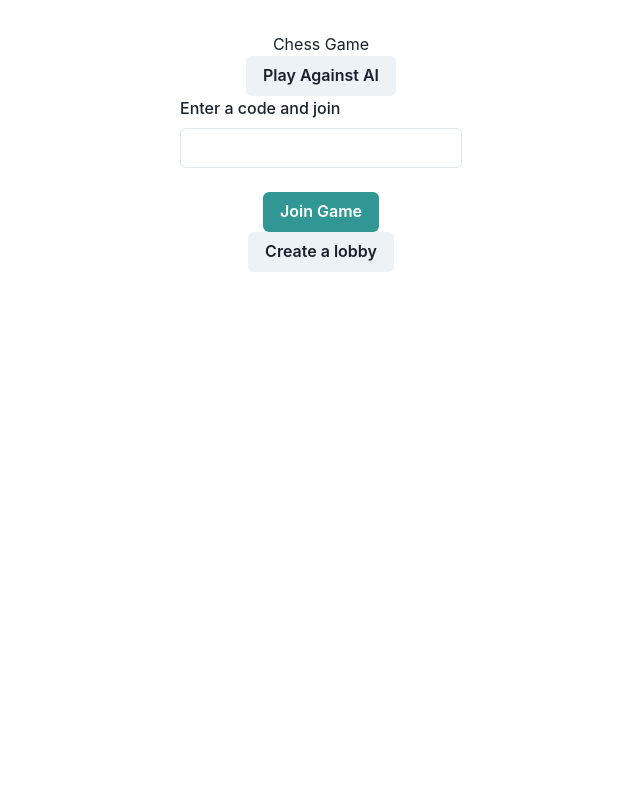
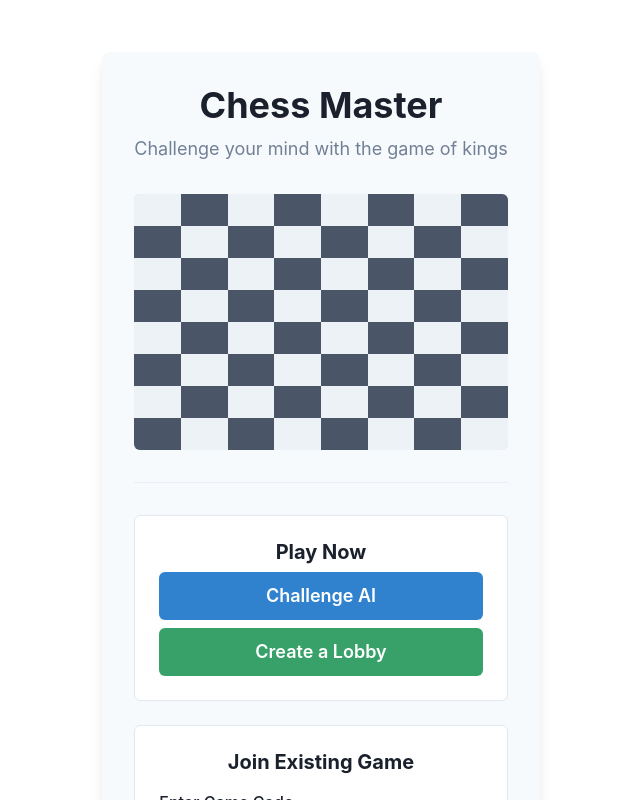
Before and after one commit to Alucardigan/chess_app, a React (Vite) app: page / in a window 1280 px wide. Shown: the top 800 px of the page, without its empty margins (319-959 px from the left). Built offline with nearby package versions, Linux system fonts and the light colour scheme.

Commit message:
Better looking landing page

```diff
--- a/src/Pages/LandingPage.tsx
+++ b/src/Pages/LandingPage.tsx
@@ -1,4 +1,4 @@
-import { Button, FormControl, FormHelperText, FormLabel, Input } from "@chakra-ui/react";
+import { Box, Button, Container, Divider, FormControl, FormHelperText, FormLabel, Heading, Input, VStack,Text, useColorModeValue } from "@chakra-ui/react";
 import { join } from "path";
 
 import { useState } from "react";
@@ -37,7 +37,7 @@ function LandingPage(){
     const data = await response.json()
     const gameID = data.gameID
     const userID = data.userID
-    localStorage.setItem("chessGameUserID",userID)
+    sessionStorage.setItem("chessGameUserID",userID)
     console.log(`/game/${gameID}`,data)
     navigator(`/game/${gameID}`)
   }
@@ -59,7 +59,7 @@ function LandingPage(){
     const data = await response.json()
     const gameID = data.gameID
     const userID = data.userID
-    localStorage.setItem("chessGameUserID",userID)
+    sessionStorage.setItem("chessGameUserID",userID)
     console.log(`/game/${gameID}`,data)
     navigator(`/game/${gameID}`)
   }
@@ -84,30 +84,126 @@ function LandingPage(){
       </div>
     );
   }
+  const bgColor = useColorModeValue('gray.50', 'gray.900');
+  const cardBg = useColorModeValue('white', 'gray.800');
+  const borderColor = useColorModeValue('gray.200', 'gray.700');
 
   return (
-    <div id="LandingPage">
-      Chess Game
-      <div id="joinCard"><Button onClick={async () =>{createGame("AI")}}>Play Against AI </Button></div>
-      <label>{joinCode}</label>
-      <div id="joinCard">
+    <Container maxW="container.md" p={5}>
+      <VStack
+        spacing={8}
+        align="center"
+        bg={bgColor}
+        borderRadius="lg"
+        p={8}
+        boxShadow="lg"
+      >
+        <VStack spacing={2}>
+          <Heading size="xl">Chess Master</Heading>
+          <Text fontSize="lg" color="gray.500">Challenge your mind with the game of kings</Text>
+        </VStack>
+
+        <Box
+          w="full"
+          h="64"
+          bg="gray.200"
+          borderRadius="md"
+          overflow="hidden"
+          position="relative"
+        >
+          {/* Chess board illustration */}
+          <Box
+            position="absolute"
+            top="0"
+            left="0"
+            right="0"
+            bottom="0"
+            bg="gray.300"
+            display="grid"
+            gridTemplateColumns="repeat(8, 1fr)"
+            gridTemplateRows="repeat(8, 1fr)"
+          >
+            {Array(64).fill(0).map((_, i) => {
+              const row = Math.floor(i / 8);
+              const col = i % 8;
+              const isBlack = (row + col) % 2 === 1;
+              return (
+                <Box key={i} bg={isBlack ? 'gray.600' : 'gray.100'} />
+              );
+            })}
+          </Box>
+        </Box>
+
+        <Divider />
+
+        <VStack spacing={6} w="full">
+          <Box
+            w="full"
+            p={6}
+            bg={cardBg}
+            borderRadius="md"
+            borderWidth="1px"
+            borderColor={borderColor}
+            transition="transform 0.3s"
+            _hover={{ transform: 'translateY(-2px)', boxShadow: 'md' }}
+          >
+            <VStack>
+              <Heading size="md">Play Now</Heading>
+              <Button
+                colorScheme="blue"
+                size="lg"
+                w="full"
+                onClick={() => createGame("AI")}
+              >
+                Challenge AI
+              </Button>
+              <Button
+                colorScheme="green"
+                size="lg"
+                w="full"
+                onClick={() => createGame("playerGame")}
+              >
+                Create a Lobby
+              </Button>
+            </VStack>
+          </Box>
+
+          <Box
+            w="full"
+            p={6}
+            bg={cardBg}
+            borderRadius="md"
+            borderWidth="1px"
+            borderColor={borderColor}
+          >
             <form onSubmit={joinGame}>
+              <VStack spacing={4}>
+                <Heading size="md">Join Existing Game</Heading>
                 <FormControl>
-            <FormLabel>Enter a code and join</FormLabel>
-            <Input value={joinCode} onChange={(e)=>setJoinCode(e.target.value) }/>
-            <FormHelperText></FormHelperText>
+                  <FormLabel>Enter Game Code</FormLabel>
+                  <Input
+                    value={joinCode}
+                    onChange={(e) => setJoinCode(e.target.value)}
+                    placeholder="Enter code here"
+                  />
                 </FormControl>
                 <Button
-            mt={4}
-            colorScheme='teal'
-            type='submit'
+                  colorScheme="teal"
+                  type="submit"
+                  w="full"
                 >
                   Join Game
                 </Button>
+              </VStack>
             </form>
-      </div>
-      <div id="joinCard"><Button onClick={async () =>{createGame("playerGame")}}>Create a lobby</Button></div>
-    </div>
+          </Box>
+        </VStack>
+
+        {joinCode && (
+          <Text>Your game code: <Text as="span" fontWeight="bold">{joinCode}</Text></Text>
+        )}
+      </VStack>
+    </Container>
   );
 }
 
```
Lines whose indentation alone changed are shown as unchanged.
